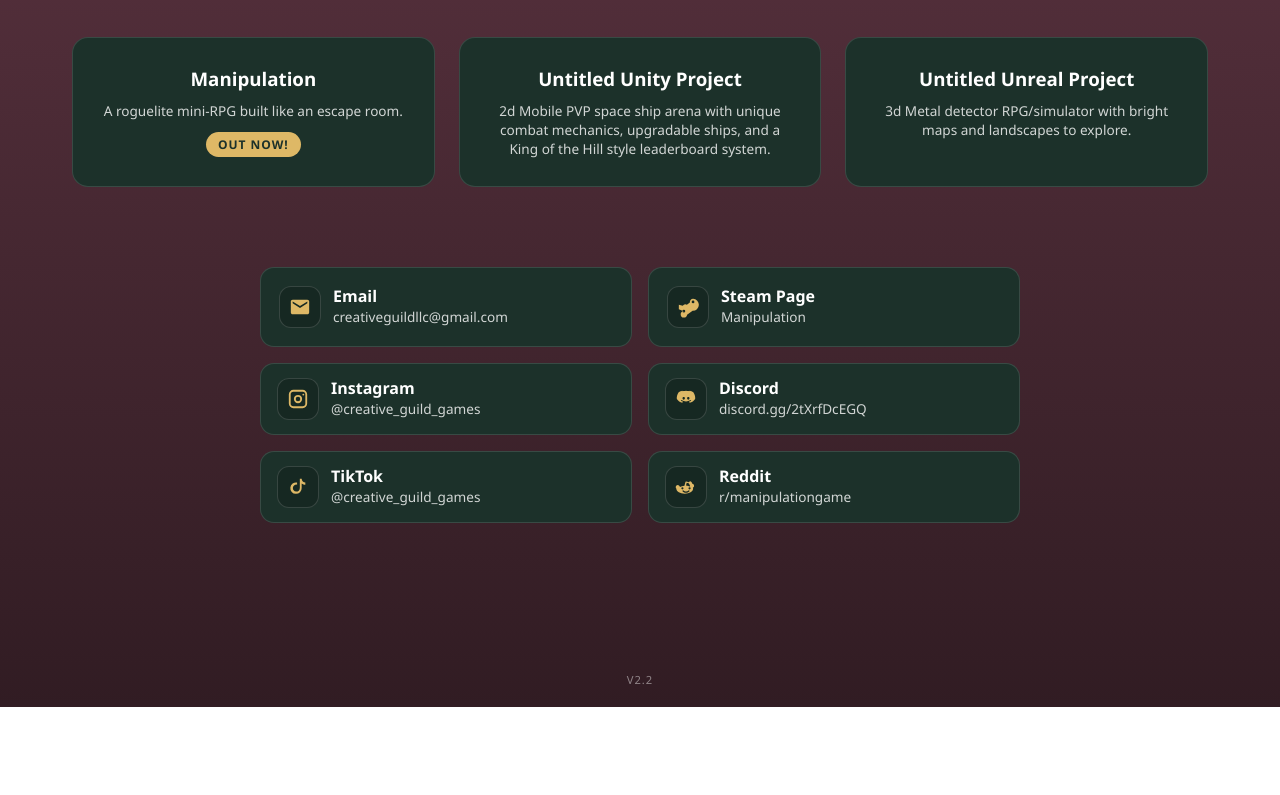
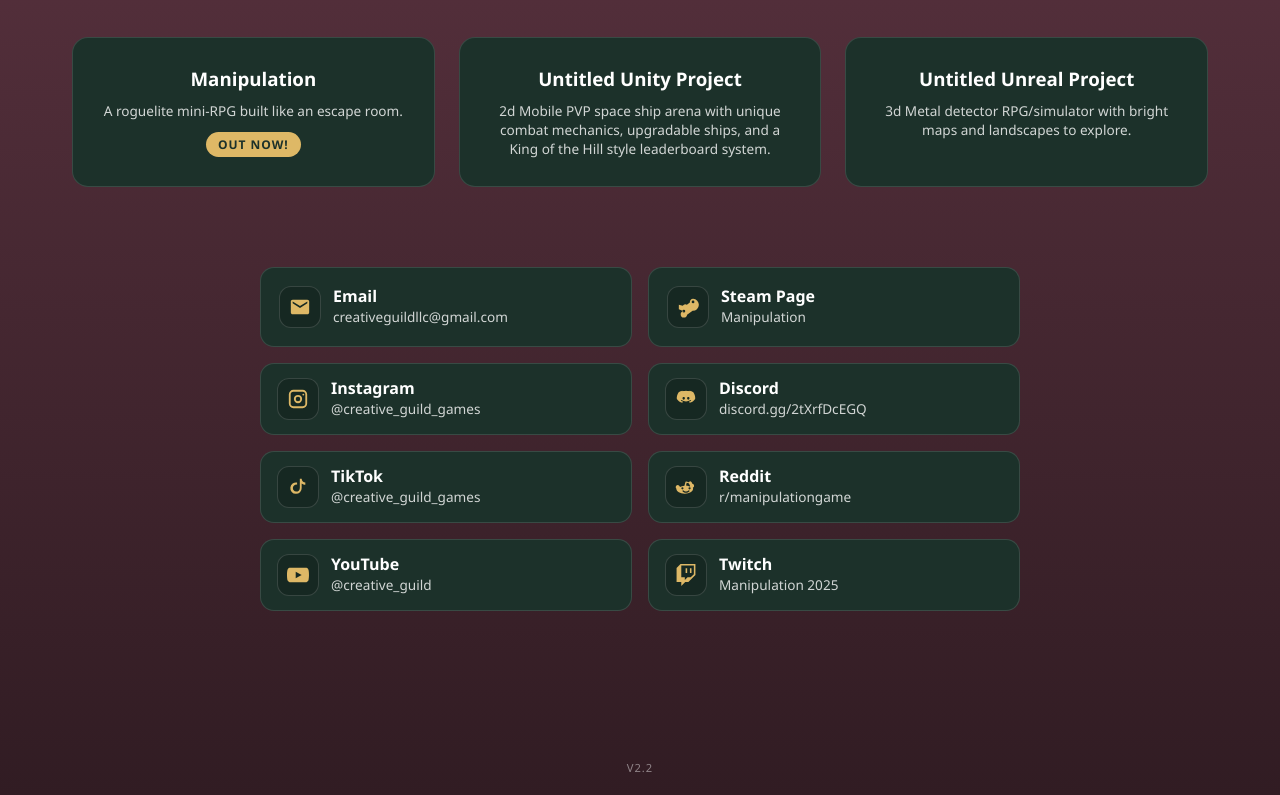
Before and after one commit to greyclouds24/creativeguildwebsite, a website: page index.html in a window 1280 px wide. Shown: the part 383-1178 px from the top of the page. Before the commit the page ends 1090 px from the top, so only its background shows below. Drawn offline with Linux system fonts and the light colour scheme.

Commit message:
added social cards

```diff
--- a/index.html
+++ b/index.html
@@ -174,6 +174,32 @@
                     </div>
                 </a>
 
+                <a href="https://www.youtube.com/@creative_guild" class="social-card" target="_blank" rel="noopener noreferrer">
+                    <span class="social-icon" aria-hidden="true">
+                        <!-- YouTube icon -->
+                        <svg viewBox="0 0 24 24" width="22" height="22" fill="currentColor">
+                            <path d="M23.5 6.5c-.3-1.1-1.2-2-2.3-2.3C19.5 4 12 4 12 4s-7.5 0-9.2.2c-1.1.3-2 1.2-2.3 2.3C0 8.2 0 12 0 12s0 3.8.5 5.5c.3 1.1 1.2 2 2.3 2.3C4.5 20 12 20 12 20s7.5 0 9.2-.2c1.1-.3 2-1.2 2.3-2.3C24 15.8 24 12 24 12s0-3.8-.5-5.5zM9.5 15.5V8.5l6.5 3.5-6.5 3.5z"/>
+                        </svg>
+                    </span>
+                    <div class="social-text">
+                        <div class="social-title">YouTube</div>
+                        <div class="social-handle">@creative_guild</div>
+                    </div>
+                </a>
+
+                <a href="https://www.twitch.tv/directory/category/manipulation-2025" class="social-card" target="_blank" rel="noopener noreferrer">
+                    <span class="social-icon" aria-hidden="true">
+                        <!-- Twitch icon -->
+                        <svg viewBox="0 0 24 24" width="22" height="22" fill="currentColor">
+                            <path d="M11.571 4.714h1.715v5.143H11.57zm4.715 0H18v5.143h-1.714zM6 0L1.714 4.286v15.428h5.143V24l4.286-4.286h3.428L22.286 12V0zm14.571 11.143l-3.428 3.428h-3.429l-3 3v-3H6.857V1.714h13.714Z"/>
+                        </svg>
+                    </span>
+                    <div class="social-text">
+                        <div class="social-title">Twitch</div>
+                        <div class="social-handle">Manipulation 2025</div>
+                    </div>
+                </a>
+
             </div>
         </section>
     </main>
```
